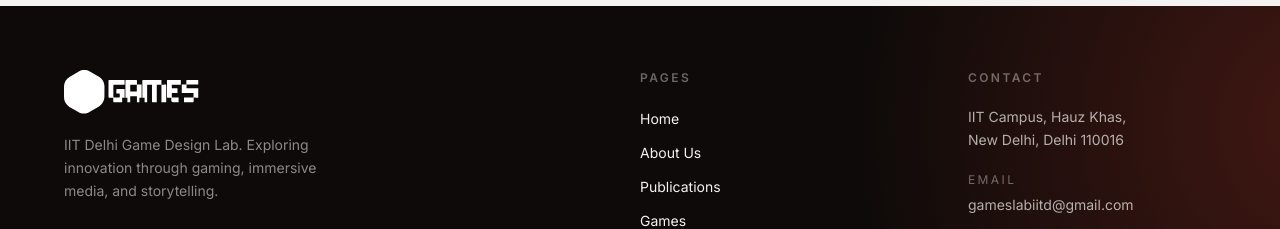
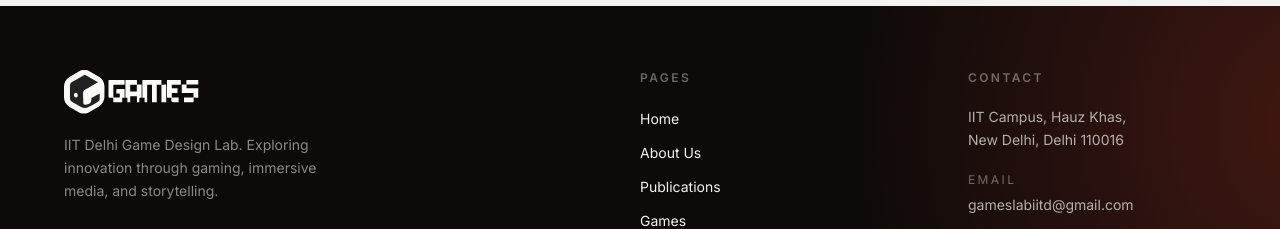
Before and after one commit to gameslabiitd-jpg/games-lab-website, a Next.js app: page /games in a window 1280 px wide. Shown: the part 3686-3915 px from the top of the page. Built offline with nearby package versions, Linux system fonts and the light colour scheme.

Commit message:
Update Footer.tsx
uploaded a inverted image of logo

```diff
--- a/src/components/layout/Footer.tsx
+++ b/src/components/layout/Footer.tsx
@@ -47,11 +47,11 @@ export default function Footer() {
           {/* Brand column */}
           <div className="flex flex-col gap-5">
             <Image
-              src="/images/Brand/Logo.svg"
+              src="/images/Brand/Logo 1.svg"
               alt="GAMES Lab"
               width={140}
               height={44}
-              className="h-auto w-[140px] [filter:brightness(0)_invert(1)]"
+              className="h-auto w-[140px]"
             />
             <p className="text-sm leading-relaxed text-paper/55 max-w-[280px] m-0">
               IIT Delhi Game Design Lab. Exploring innovation through gaming,
```
